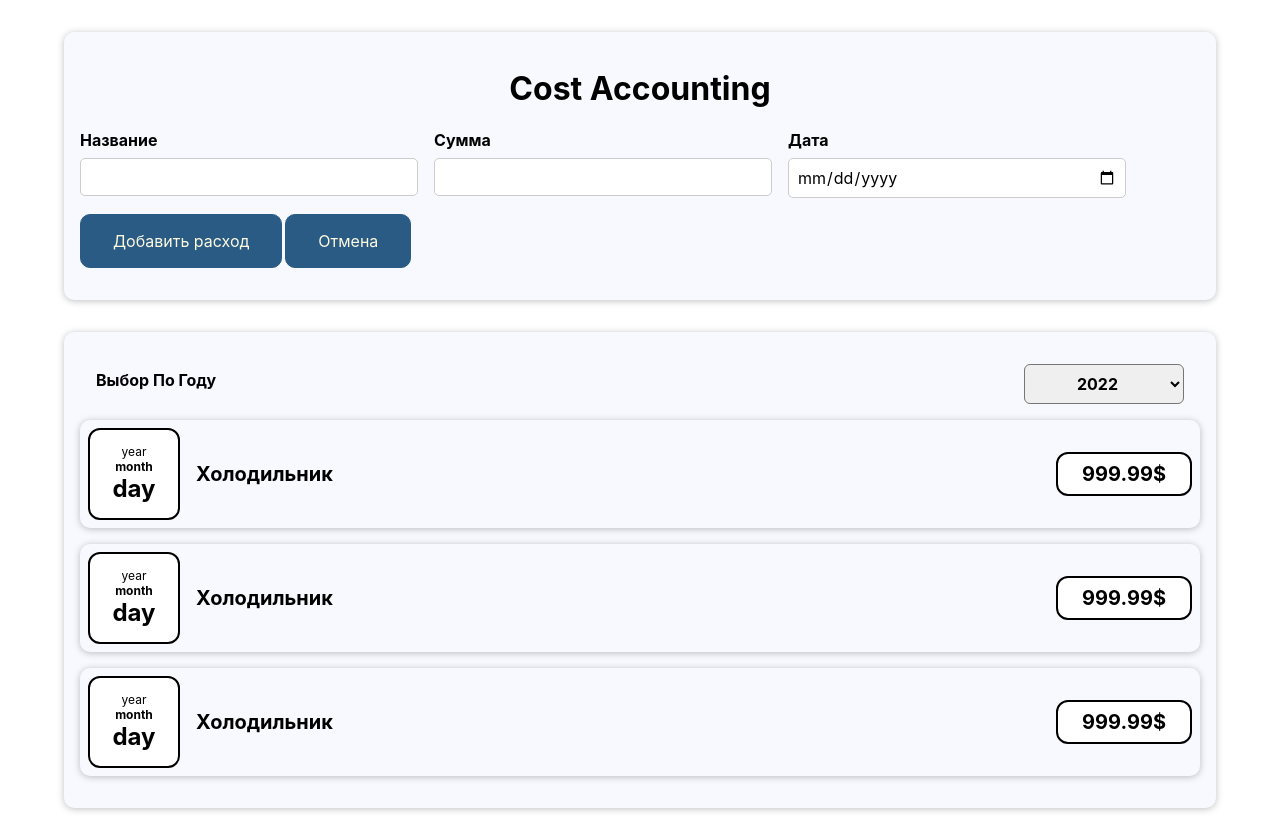
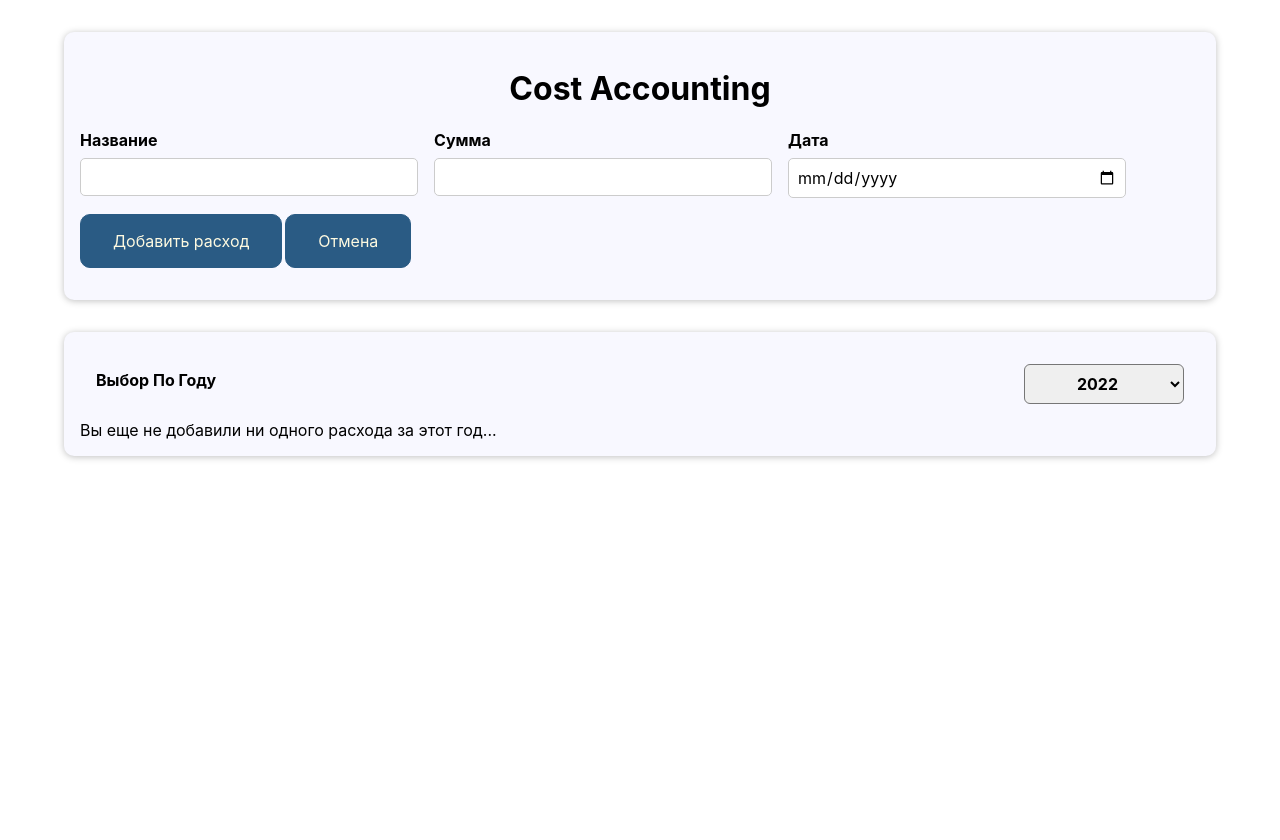
Before and after one commit to ablehope/cost-accounting-reactjs, a React (Create React App) app: page / in a window 1280 px wide. After the commit the page ends 800 px from the top, so only its background shows below. Built offline with nearby package versions, Linux system fonts and the light colour scheme.

Commit message:
Added dynamic adding for cost

```diff
--- a/src/App.js
+++ b/src/App.js
@@ -1,19 +1,19 @@
 import Costs from "./components/Costs/Costs";
 import NewCost from "./components/NewCost/NewCost";
+import {useState} from "react";
 
 function App() {
 
+  const [ cost, setCost ] = useState([])
+
   function addCostHandler(costData) {
-    const data = {
-      ...costData
-    }
-    console.log('App component', data)
+    setCost(cost.concat(costData))
   }
 
   return (
     <div>
       <NewCost costHandler={addCostHandler} />
-      <Costs />
+      <Costs costs={cost} />
     </div>
   );
 }
--- a/src/components/CostDate/CostDate.js
+++ b/src/components/CostDate/CostDate.js
@@ -1,11 +1,11 @@
 import './CostDate.css';
 
-export default function CostDate() {
+export default function CostDate(props) {
     return(
         <div className="cost-date">
-            <div className="cost-date__year">year</div>
-            <div className="cost-date__month">month</div>
-            <div className="cost-date__day">day</div>
+            <div className="cost-date__year">{props.date.split('-')[0]}</div>
+            <div className="cost-date__month">{props.date.split('-')[1]}</div>
+            <div className="cost-date__day">{props.date.split('-')[2]}</div>
         </div>
     )
 }
--- a/src/components/CostForm/CostForm.js
+++ b/src/components/CostForm/CostForm.js
@@ -21,7 +21,6 @@ export default function CostForm(props) {
 
     function onSubmitHandler(e) {
         props.onSaveCostDataHandler(name, amount, date)
-        // console.log(name, amount, date)
         e.preventDefault()
         setName('')
         setAmount('')
--- a/src/components/CostItem/CostItem.js
+++ b/src/components/CostItem/CostItem.js
@@ -2,13 +2,13 @@ import CostDate from "../CostDate/CostDate";
 import './CostItem.css'
 import Card from "../Card/Card";
 
-export default function CostItem() {
+export default function CostItem(props) {
     return (
         <Card className="cost-item">
-            <CostDate />
+            <CostDate date={props.date} />
             <div className="cost-item__description">
-                <h2>Холодильник</h2>
-                <div className="cost-item__price">999.99$</div>
+                <h2>{props.name}</h2>
+                <div className="cost-item__price">{props.amount}$</div>
             </div>
         </Card>
     )
--- a/src/components/Costs/Costs.js
+++ b/src/components/Costs/Costs.js
@@ -4,7 +4,7 @@ import Card from "../Card/Card";
 import CostsFilter from "../CostFilter/CostsFilter";
 import React, { useState } from "react";
 
-export default function Costs() {
+export default function Costs(props) {
 
     const [ year, setYear ] = useState('2022')
 
@@ -15,9 +15,13 @@ export default function Costs() {
     return (
             <Card className="costs">
                 <CostsFilter year={year} onChangeYear={onChangeYear} />
-                <CostItem />
-                <CostItem />
-                <CostItem />
+                {props.costs.length === 0 ?
+                    'Вы еще не добавили ни одного расхода за этот год...' :
+                    props.costs.map((cost) => (
+                        year === cost.date.split('-')[0] &&
+                        <CostItem key={cost.id} name={cost.name} amount={cost.amount} date={cost.date}/>
+                    ))
+                }
             </Card>
     )
 }
```
